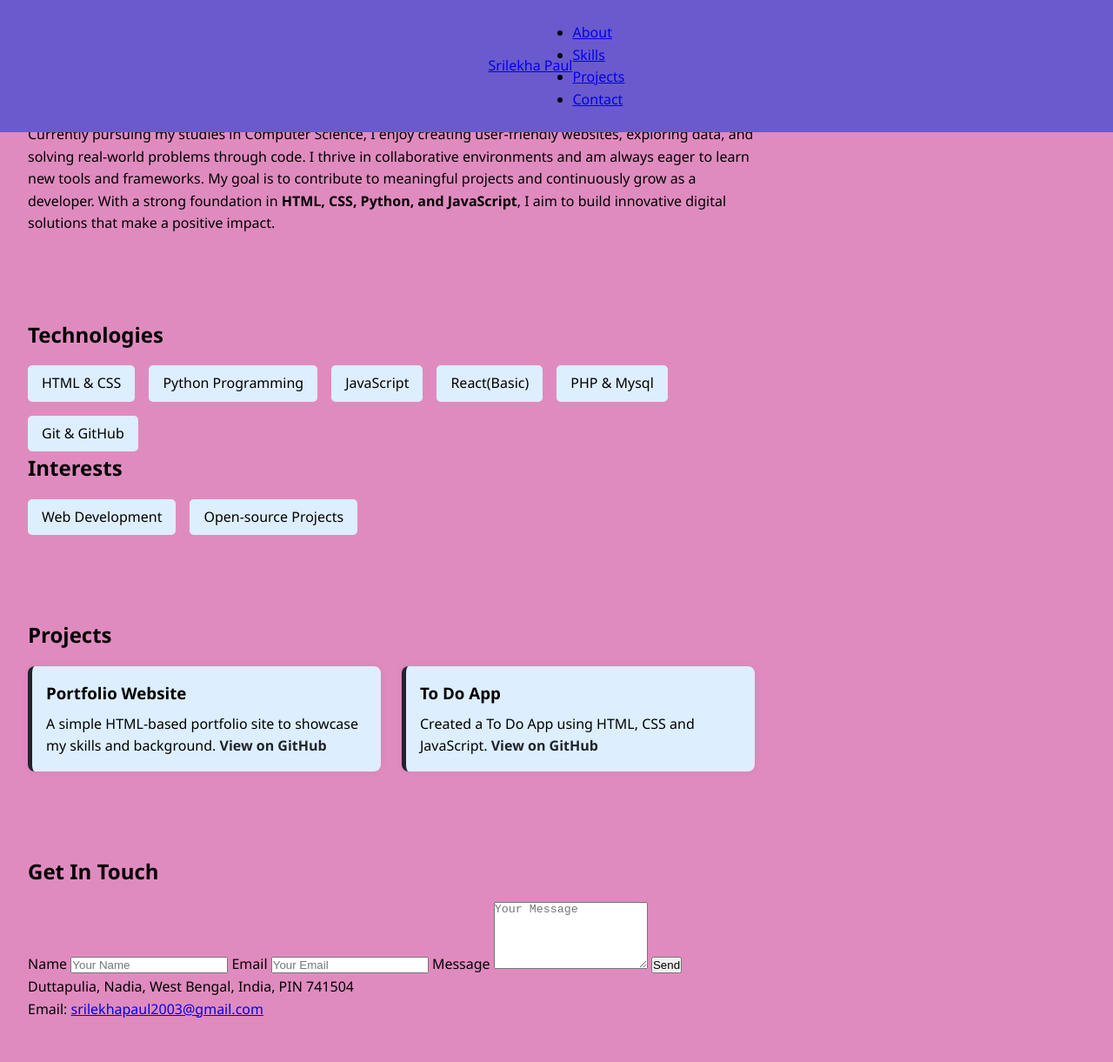
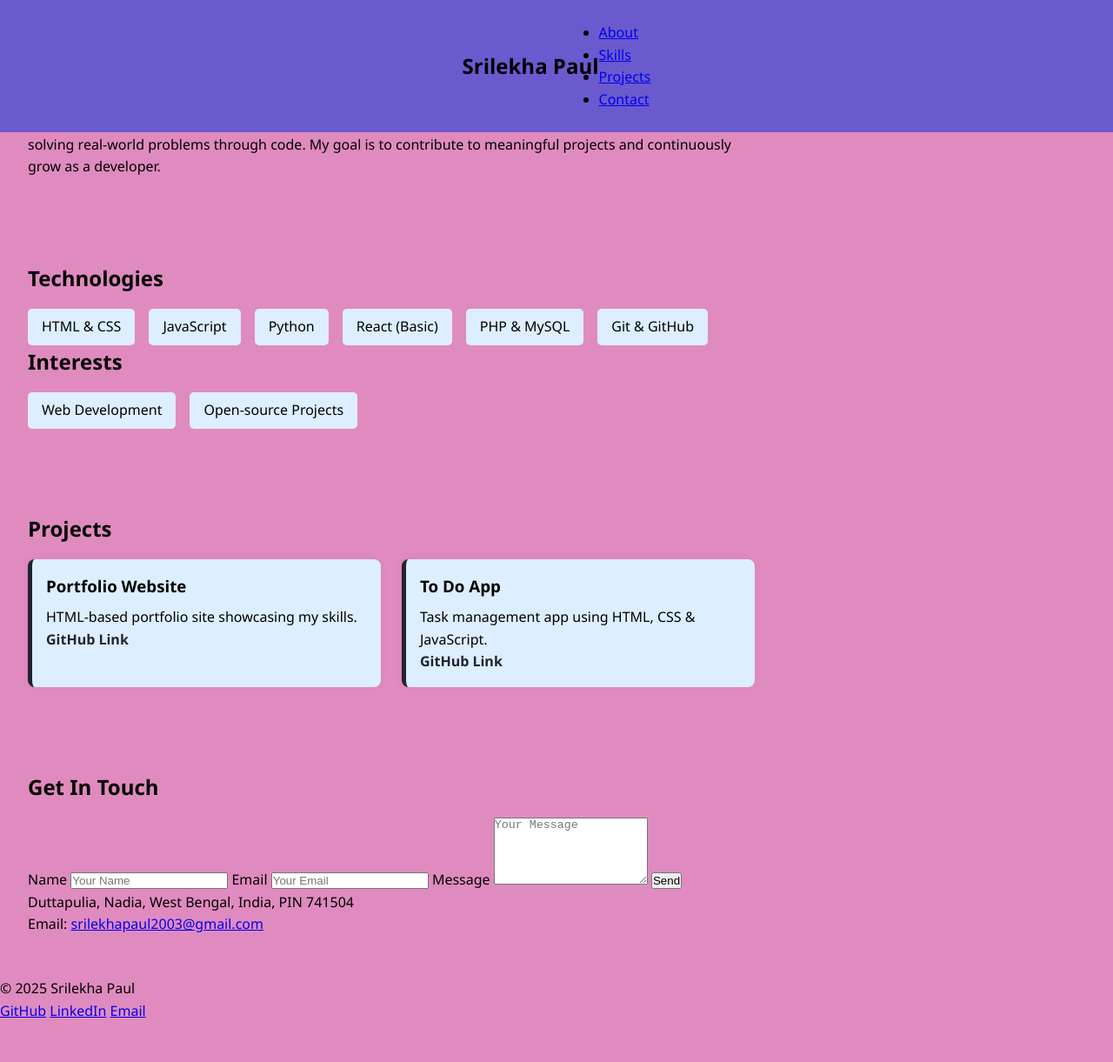
Before and after one commit to Srilekha-Paul/Portfolio-HTML, a plain HTML site: page Portfolio_HTML/index.html in a window 1280 px wide. Shown: the whole page at 87% size. After the commit the page ends 1175 px from the top, so only its background shows below. Drawn offline with Linux system fonts and the light colour scheme.

Commit message:
complete html

```diff
--- a/Portfolio_HTML/index.html
+++ b/Portfolio_HTML/index.html
@@ -1,16 +1,16 @@
 <!DOCTYPE html>
 <html lang="en">
 <head>
-    <meta charset="UTF-8">
-    <meta name="viewport" content="width=device-width, initial-scale=1.0">
-    <title> Srilekha Paul - Portfolio </title>
-    <link rel="stylesheet" href="style.css">
+    <meta charset="UTF-8" />
+    <meta name="viewport" content="width=device-width, initial-scale=1.0"/>
+    <title>Srilekha Paul - Portfolio</title>
+    <link rel="stylesheet" href="style.css" />
 </head>
 <body>
     <!-- Navigation Bar -->
     <header>
         <nav class="navbar">
-            <a href="#" class="logo">Srilekha Paul</a>
+            <h1 class="logo">Srilekha Paul</h1>
             <ul class="nav-links">
                 <li><a href="#about">About</a></li>
                 <li><a href="#skills">Skills</a></li>
@@ -22,45 +22,24 @@
 
     <!-- About Me Section -->
     <section class="section" id="about">
-        <div class="Home-content">
-       <h1>Hi, it'<span>Srilekha Paul</span></h1>
-       <h3 class="text">I'm <span></span></h3>
-       <p> a dedicated and curious learner with a passion for <strong>web development</strong>, programming, and technology.
-            Currently pursuing my studies in Computer Science, I enjoy creating user-friendly websites, exploring data, and solving real-world problems through code.
-            I thrive in collaborative environments and am always eager to learn new tools and frameworks.
-            My goal is to contribute to meaningful projects and continuously grow as a developer.
-            With a strong foundation in <b>HTML, CSS, Python, and JavaScript</b>, I aim to build innovative digital solutions that make a positive impact.
-
-       </p>
-        <div class="social-icon">
-            <a href="#"><i class="fa-brands fa-linkedin"></i></a>
-        </div>
-    </div>
-    </section>
-
-
-    <!--<section class="section" id="about">
         <h2>About Me</h2>
         <p>
             I am a dedicated and curious learner with a passion for <strong>web development</strong>, programming, and technology.
             Currently pursuing my studies in Computer Science, I enjoy creating user-friendly websites, exploring data, and solving real-world problems through code.
-            I thrive in collaborative environments and am always eager to learn new tools and frameworks.
             My goal is to contribute to meaningful projects and continuously grow as a developer.
-            With a strong foundation in <b>HTML, CSS, Python, and JavaScript</b>, I aim to build innovative digital solutions that make a positive impact.
+        </p>
+    </section>
 
-        </p>
-    </section>-->
-
-    <!-- Skills & Interests Section -->
+    <!-- Skills Section -->
     <section class="section" id="skills">
         <h2>Technologies</h2>
         <ul class="skills-list">
-            <li> HTML & CSS </li>
-            <li> Python Programming </li>
-            <li> JavaScript </li>
-            <li> React(Basic) </li>
-            <li> PHP & Mysql </li>
-            <li> Git & GitHub </li>
+            <li>HTML & CSS</li>
+            <li>JavaScript</li>
+            <li>Python</li>
+            <li>React (Basic)</li>
+            <li>PHP & MySQL</li>
+            <li>Git & GitHub</li>
         </ul>
 
         <h2>Interests</h2>
@@ -76,20 +55,18 @@
         <div class="project-grid">
             <div class="project-card">
                 <h3>Portfolio Website</h3>
-                <p>A simple HTML-based portfolio site to showcase my skills and background.
-                <a href="https://github.com/Srilekha-Paul/Portfolio-HTML" target="_blank">View on GitHub</a>
-                </p>
+                <p>HTML-based portfolio site showcasing my skills.</p>
+                <a href="https://github.com/Srilekha-Paul/Portfolio-HTML" target="_blank">GitHub Link</a>
             </div>
             <div class="project-card">
                 <h3>To Do App</h3>
-                 <p>Created a To Do App using HTML, CSS and JavaScript.
-                 <a href="https://github.com/Srilekha-Paul/To-Do-App" target="_blank">View on GitHub</a>
-                 </p>
+                <p>Task management app using HTML, CSS & JavaScript.</p>
+                <a href="https://github.com/Srilekha-Paul/To-Do-App" target="_blank">GitHub Link</a>
             </div>
         </div>
     </section>
 
-    <!-- Contact Information-->
+    <!-- Contact Form Section -->
     <section class="section" id="contact">
         <h2>Get In Touch</h2>
         <form class="contact-form">
@@ -108,7 +85,16 @@
             Duttapulia, Nadia, West Bengal, India, PIN 741504 <br>
             Email: <a href="mailto:srilekhapaul2003@gmail.com">srilekhapaul2003@gmail.com</a>
         </p>
+    </section>
 
-     </section>
+    <!-- Footer -->
+    <footer>
+        <p>© 2025 Srilekha Paul</p>
+        <div class="socials">
+            <a href="https://github.com/Srilekha-Paul" target="_blank">GitHub</a>
+            <a href="#" target="_blank">LinkedIn</a>
+            <a href="mailto:srilekhapaul2003@gmail.com">Email</a>
+        </div>
+    </footer>
 </body>
 </html>
```
Lines whose indentation alone changed are shown as unchanged.
